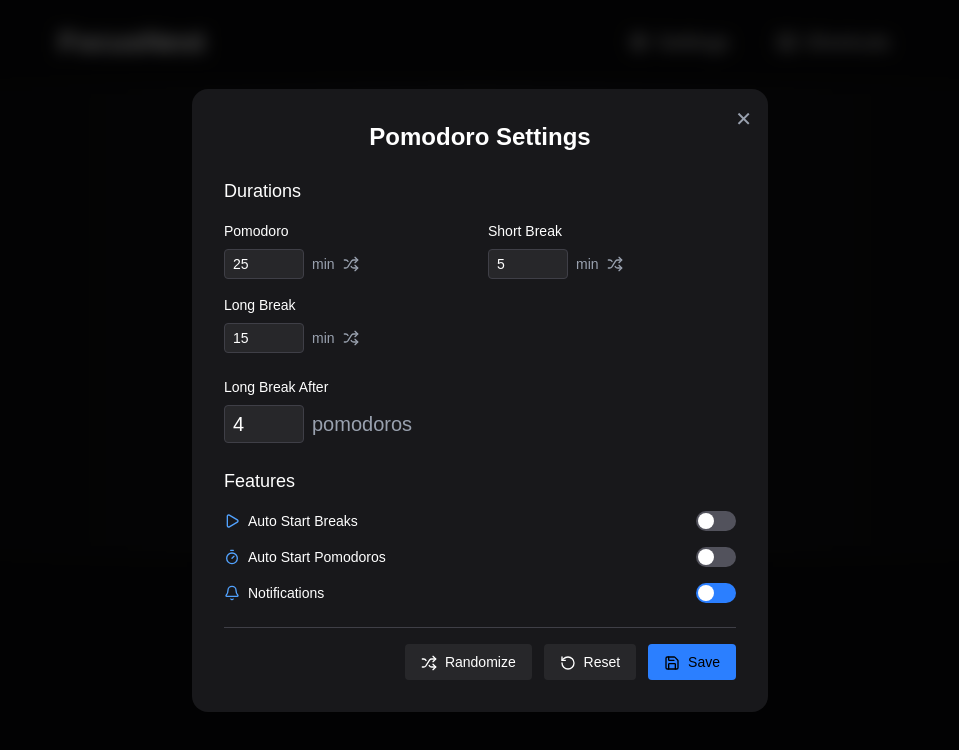
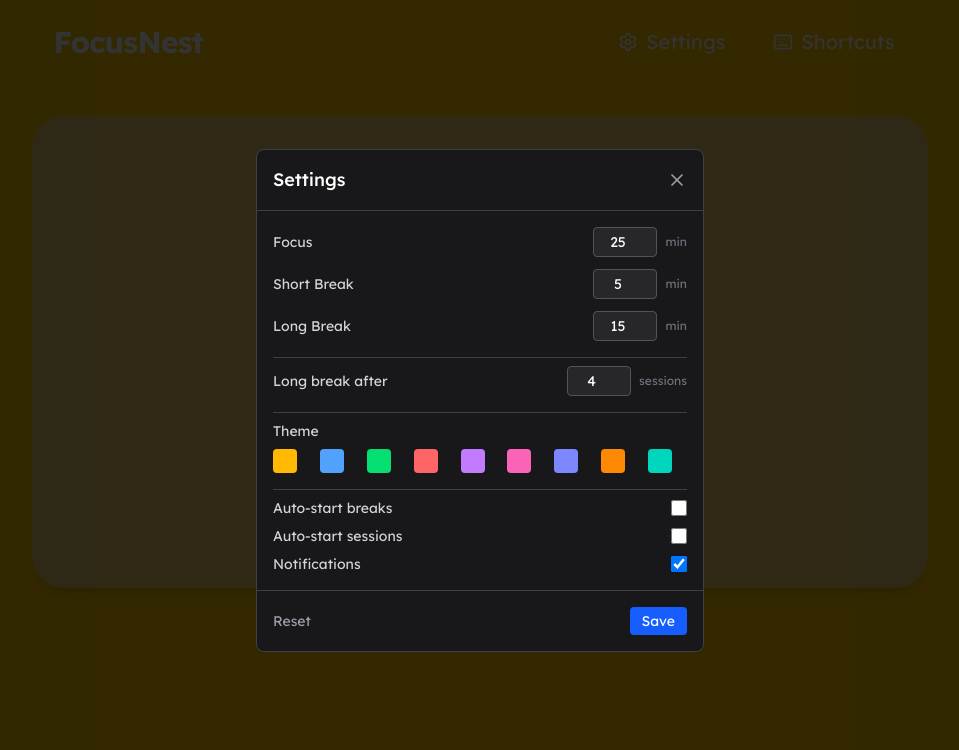
Before and after one commit to CoderSilicon/FocusNest, a Vue app: page / in a window 1280 px wide. Both pictures are taken after a click on the element "Settings". Shown: the top 750 px of the page, without its empty margins (160-1119 px from the left). Built offline with nearby package versions, Linux system fonts and the light colour scheme.

Commit message:
Third Instance

```diff
--- a/src/App.vue
+++ b/src/App.vue
@@ -1,18 +1,20 @@
 <template>
-  <div id="app" class="bg-zinc-950 h-screen">
+  <div :class="[homePageColor, 'min-h-screen transition-colors duration-500']">
     <AppNavbar />
-    <AppPomodoro />
+    <main class="container mx-auto px-4 py-8">
+      <AppPomodoro />
+    </main>
   </div>
 </template>
 
-<script lang="ts">
-export default {
-  name: 'App',
-  components: {
-    AppNavbar,
-    AppPomodoro,
-  },
-}
-import AppNavbar from './components/App_Navbar.vue'
-import AppPomodoro from './components/App_Pomodoro.vue'
+<script setup lang="ts">
+import { computed } from 'vue'
+import AppNavbar from '@/components/App_Navbar.vue'
+import AppPomodoro from '@/components/App_Pomodoro.vue'
+import { usePomoColor } from '@/functions/pomoColor'
+
+const { getHomePageColor } = usePomoColor()
+
+// Reactive home page color based on theme store
+const homePageColor = computed(() => getHomePageColor())
 </script>
--- a/src/assets/main.css
+++ b/src/assets/main.css
@@ -1,5 +1,5 @@
+@import url('https://fonts.googleapis.com/css2?family=Lexend:wght@100..900&display=swap');
 @import 'tailwindcss';
-@import url('https://fonts.googleapis.com/css2?family=Lexend:wght@100..900&display=swap');
 
 .lexend {
   font-family: 'Lexend', sans-serif;
--- a/src/components/App_Navbar.vue
+++ b/src/components/App_Navbar.vue
@@ -4,7 +4,9 @@
       <h1 class="font-bold text-3xl tracking-tight">FocusNest</h1>
       <ul class="flex gap-2 space-x-4 text-xl">
         <!-- Settings Trigger -->
-        <li class="flex relative items-center gap-2 px-3 py-2 rounded-full transition-colors">
+        <li
+          class="flex relative items-center gap-2 px-3 py-2 rounded-full transition-colors hover:bg-white/10"
+        >
           <span
             class="flex text-center justify-center items-center gap-2 cursor-pointer"
             @click="toggleSMenu"
@@ -12,108 +14,101 @@
             <Settings class="w-5 h-5" /> Settings
           </span>
 
-          <!-- Updated Settings Modal -->
+          <!-- Minimal Settings Modal -->
           <div
             v-if="isSMenuOpen"
-            class="fixed inset-0 bg-black/70 backdrop-blur z-50 flex items-center justify-center p-6"
+            class="fixed inset-0 bg-black/80 z-50 flex items-center justify-center p-4"
+            @click.self="toggleSMenu"
           >
+            <div class="bg-zinc-900 text-white w-full max-w-md rounded-lg border border-zinc-700">
+              <!-- Header -->
+              <div class="flex items-center justify-between p-4 border-b border-zinc-700">
+                <h2 class="text-lg font-medium">Settings</h2>
+                <button @click="toggleSMenu" class="text-zinc-400 hover:text-white">
+                  <X class="w-5 h-5" />
+                </button>
+              </div>
+
+              <div class="p-4 space-y-4">
+                <!-- Durations -->
+                <div class="space-y-3">
                   <div
-              class="bg-zinc-900 text-white w-full max-w-xl rounded-2xl p-8 shadow-lg overflow-y-auto max-h-[90vh] relative"
+                    v-for="(label, key) in durationLabels"
+                    :key="key"
+                    class="flex items-center justify-between"
                   >
-              <button
-                @click="toggleSMenu"
-                class="absolute top-4 right-4 text-gray-400 hover:text-white"
-              >
-                ✕
-              </button>
-              <h2 class="text-2xl font-semibold mb-6 text-center">Pomodoro Settings</h2>
-
-              <!-- durations -->
-              <section class="mb-6">
-                <h3 class="text-lg font-medium mb-4">Durations</h3>
-                <div class="grid grid-cols-2 gap-4 text-sm">
-                  <div v-for="(label, key) in durationLabels" :key="key" class="space-y-2">
-                    <label class="block">{{ label }}</label>
+                    <label class="text-sm text-zinc-300">{{ label }}</label>
                     <div class="flex items-center gap-2">
                       <input
                         v-model="settings[key]"
                         type="number"
                         min="1"
-                        class="w-20 px-2 py-1 bg-zinc-800 rounded border border-zinc-700 focus:outline-none focus:ring-1 focus:ring-blue-500"
+                        class="w-16 px-2 py-1 bg-zinc-800 border border-zinc-600 rounded text-center text-sm"
                       />
-                      <span class="text-gray-400">min</span>
-                      <button
-                        @click="randomizeDuration(key)"
-                        class="text-gray-400 hover:text-white"
-                      >
-                        <Shuffle class="w-4 h-4" />
-                      </button>
+                      <span class="text-xs text-zinc-500">min</span>
                     </div>
                   </div>
                 </div>
-              </section>
 
                 <!-- Long Break Interval -->
-              <section class="mb-6">
-                <label class="block mb-2 text-sm">Long Break After</label>
+                <div class="flex items-center justify-between pt-2 border-t border-zinc-700">
+                  <label class="text-sm text-zinc-300">Long break after</label>
                   <div class="flex items-center gap-2">
                     <input
                       v-model="settings.longBreakInterval"
                       type="number"
                       min="2"
                       max="10"
-                    class="w-20 px-2 py-1 bg-zinc-800 rounded border border-zinc-700 focus:outline-none focus:ring-1 focus:ring-blue-500"
+                      class="w-16 px-2 py-1 bg-zinc-800 border border-zinc-600 rounded text-center text-sm"
                     />
-                  <span class="text-gray-400">pomodoros</span>
+                    <span class="text-xs text-zinc-500">sessions</span>
                   </div>
-              </section>
+                </div>
 
-              <!-- Toggles -->
-              <section class="mb-6">
-                <h3 class="text-lg font-medium mb-4">Features</h3>
-                <div class="space-y-4 text-sm">
+                <!-- Colors -->
+                <div class="pt-2 border-t border-zinc-700">
+                  <label class="text-sm text-zinc-300 block mb-2">Theme</label>
+                  <div class="grid grid-cols-9 gap-2">
+                    <div
+                      v-for="color in availableColors"
+                      :key="color.name"
+                      @click="selectColor(color.class)"
+                      :class="[
+                        color.class,
+                        'w-6 h-6 rounded cursor-pointer',
+                        themeStore.color === color.class ? 'ring-1 ring-white' : '',
+                      ]"
+                    ></div>
+                  </div>
+                </div>
+
+                <!-- Features -->
+                <div class="pt-2 border-t border-zinc-700 space-y-2">
                   <div
                     v-for="(label, key) in featureLabels"
                     :key="key"
-                    class="flex justify-between items-center"
+                    class="flex items-center justify-between"
                   >
-                    <div class="flex items-center gap-2">
-                      <component :is="featureIcons[key]" class="w-4 h-4 text-blue-400" />
-                      <span>{{ label }}</span>
-                    </div>
-                    <label class="inline-flex items-center cursor-pointer">
-                      <input type="checkbox" v-model="settings[key]" class="sr-only peer" />
-                      <div
-                        class="w-10 h-5 bg-zinc-600 peer-checked:bg-blue-500 rounded-full relative transition-all"
-                      >
-                        <div
-                          class="absolute left-0.5 top-0.5 h-4 w-4 bg-white rounded-full transition-transform peer-checked:translate-x-5"
+                    <label class="text-sm text-zinc-300">{{ label }}</label>
+                    <input
+                      type="checkbox"
+                      v-model="settings[key]"
+                      class="w-4 h-4 bg-zinc-800 border-zinc-600 rounded focus:ring-blue-500"
                     />
                   </div>
-                    </label>
                 </div>
               </div>
-              </section>
 
-              <!-- Buttons -->
-              <div class="flex justify-end gap-3 pt-4 border-t border-zinc-700">
-                <button
-                  @click="randomizeAll"
-                  class="bg-zinc-800 hover:bg-zinc-700 px-4 py-2 rounded text-sm"
-                >
-                  <Shuffle class="inline w-4 h-4 mr-1" /> Randomize
-                </button>
-                <button
-                  @click="resetToDefaults"
-                  class="bg-zinc-800 hover:bg-zinc-700 px-4 py-2 rounded text-sm"
-                >
-                  <RotateCcw class="inline w-4 h-4 mr-1" /> Reset
+              <!-- Footer -->
+              <div class="flex justify-between p-4 border-t border-zinc-700">
+                <button @click="resetToDefaults" class="text-sm text-zinc-400 hover:text-white">
+                  Reset
                 </button>
                 <button
                   @click="saveSettings"
-                  class="bg-blue-500 hover:bg-blue-600 px-4 py-2 rounded text-sm text-black font-medium"
+                  class="px-3 py-1 bg-blue-600 hover:bg-blue-700 text-white rounded text-sm"
                 >
-                  <Save class="inline w-4 h-4 mr-1" /> Save
+                  Save
                 </button>
               </div>
             </div>
@@ -122,7 +117,7 @@
 
         <!-- Shortcuts Trigger -->
         <li
-          class="flex items-center gap-2 px-3 py-1 rounded-full transition-colors cursor-pointer"
+          class="flex items-center gap-2 px-3 py-1 rounded-full transition-colors cursor-pointer hover:bg-white/10"
           @click="toggleShortcuts"
         >
           <Keyboard class="w-5 h-5" />
@@ -131,58 +126,76 @@
       </ul>
     </nav>
 
-    <!-- Shortcuts Modal -->
+    <!-- Minimal Shortcuts Modal -->
     <div
       v-if="isShortcutsOpen"
-      class="fixed inset-0 bg-black/70 backdrop-blur z-50 flex items-center justify-center p-6"
+      class="fixed inset-0 bg-black/80 z-50 flex items-center justify-center p-6"
+      @click.self="toggleShortcuts"
     >
-      <div class="bg-zinc-900 text-white w-full max-w-md rounded-xl p-6 shadow-xl relative">
-        <button
-          @click="toggleShortcuts"
-          class="absolute top-4 right-4 text-gray-400 hover:text-white"
-        >
-          ✕
+      <div class="bg-zinc-900 text-white w-full max-w-xs rounded-lg border border-zinc-700">
+        <div class="flex items-center justify-between p-4 border-b border-zinc-700">
+          <h2 class="text-lg font-medium">Shortcuts</h2>
+          <button @click="toggleShortcuts" class="text-zinc-400 hover:text-white">
+            <X class="w-5 h-5" />
           </button>
-        <h2 class="text-xl font-semibold mb-4 text-center">Keyboard Shortcuts</h2>
-        <ul class="text-sm space-y-2">
-          <li><kbd class="bg-zinc-700 px-2 py-1 rounded">Space</kbd> — Start / Pause</li>
-          <li><kbd class="bg-zinc-700 px-2 py-1 rounded">R</kbd> — Reset Timer</li>
-          <li><kbd class="bg-zinc-700 px-2 py-1 rounded">S</kbd> — Open Settings</li>
-        </ul>
+        </div>
+        <div class="p-4 space-y-2">
+          <div class="flex justify-between text-sm">
+            <span class="text-zinc-300">Start/Pause</span>
+            <kbd class="px-2 py-1 bg-zinc-800 rounded text-xs">Space</kbd>
+          </div>
+          <div class="flex justify-between text-sm">
+            <span class="text-zinc-300">Reset</span>
+            <kbd class="px-2 py-1 bg-zinc-800 rounded text-xs">R</kbd>
+          </div>
+          <div class="flex justify-between text-sm">
+            <span class="text-zinc-300">Settings</span>
+            <kbd class="px-2 py-1 bg-zinc-800 rounded text-xs">S</kbd>
+          </div>
+        </div>
       </div>
     </div>
   </div>
 </template>
 
 <script lang="ts">
-import { Settings, Keyboard, Shuffle, Play, Timer, Bell, RotateCcw, Save } from 'lucide-vue-next'
+import { Settings, Keyboard, X } from 'lucide-vue-next'
 import { ref, reactive, watch } from 'vue'
-import { usePomodoroStore } from '@/stores/usePomodoroStore' // Import the Pinia store
+import { usePomodoroStore } from '@/stores/usePomodoroStore'
+import { useThemeStore } from '@/stores/ThemePatcher'
 
 export default {
   components: {
     Settings,
     Keyboard,
-    Shuffle,
-
-    Play,
-    Timer,
-    Bell,
-    RotateCcw,
-    Save,
+    X,
   },
   setup() {
     const isSMenuOpen = ref(false)
-    const store = usePomodoroStore() // Initialize the store
+    const store = usePomodoroStore()
+    const themeStore = useThemeStore()
     const isShortcutsOpen = ref(false)
 
-    // Initialize local settings with current store settings
     const settings = reactive({ ...store.settings })
 
-    // Watch for changes in isSMenuOpen to sync settings when modal opens
+    const availableColors = [
+      { name: 'Amber', class: 'bg-amber-400' },
+      { name: 'Blue', class: 'bg-blue-400' },
+      { name: 'Green', class: 'bg-green-400' },
+      { name: 'Red', class: 'bg-red-400' },
+      { name: 'Purple', class: 'bg-purple-400' },
+      { name: 'Pink', class: 'bg-pink-400' },
+      { name: 'Indigo', class: 'bg-indigo-400' },
+      { name: 'Orange', class: 'bg-orange-400' },
+      { name: 'Teal', class: 'bg-teal-400' },
+    ]
+
+    const selectColor = (colorClass: string) => {
+      themeStore.setColor(colorClass)
+    }
+
     watch(isSMenuOpen, (newValue) => {
       if (newValue) {
-        // When the menu opens, ensure local settings reflect the store's current state
         Object.assign(settings, store.settings)
       }
     })
@@ -195,70 +208,41 @@ export default {
       isShortcutsOpen.value = !isShortcutsOpen.value
     }
 
-    const randomizeDuration = (type: string) => {
-      switch (type) {
-        case 'pomodoro':
-          settings.pomodoroDuration = Math.floor(Math.random() * 35) + 15 // 15-50 minutes
-          break
-        case 'shortBreak':
-          settings.shortBreakDuration = Math.floor(Math.random() * 10) + 3 // 3-12 minutes
-          break
-        case 'longBreak':
-          settings.longBreakDuration = Math.floor(Math.random() * 25) + 15 // 15-40 minutes
-          break
-      }
-      // Note: Changes from randomizeDuration are not immediately pushed to the store.
-      // They will be saved when saveSettings is called.
-    }
-
-    const randomizeAll = () => {
-      store.randomizeSettings() // Use the store's action to randomize
-      Object.assign(settings, store.settings) // Update local settings from the store
-    }
-
     const resetToDefaults = () => {
-      store.resetSettingsToDefaults() // Use the store's action to reset
-      Object.assign(settings, store.settings) // Update local settings from the store
+      store.resetSettingsToDefaults()
+      Object.assign(settings, store.settings)
     }
 
     const saveSettings = () => {
-      store.updateSettings(settings) // Save the local settings to the store
-      console.log('Settings saved:', settings)
-      alert('Settings saved successfully!')
-      toggleSMenu() // Close the menu after saving
+      store.updateSettings(settings)
+      toggleSMenu()
     }
 
     const durationLabels = {
-      pomodoroDuration: 'Pomodoro',
+      pomodoroDuration: 'Focus',
       shortBreakDuration: 'Short Break',
       longBreakDuration: 'Long Break',
     }
 
     const featureLabels = {
-      autoStartBreaks: 'Auto Start Breaks',
-      autoStartPomodoros: 'Auto Start Pomodoros',
+      autoStartBreaks: 'Auto-start breaks',
+      autoStartPomodoros: 'Auto-start sessions',
       notifications: 'Notifications',
-    }
-
-    const featureIcons = {
-      autoStartBreaks: Play,
-      autoStartPomodoros: Timer,
-      notifications: Bell,
     }
 
     return {
       isSMenuOpen,
       settings,
       toggleSMenu,
-      randomizeDuration,
-      randomizeAll,
       resetToDefaults,
       saveSettings,
       durationLabels,
       featureLabels,
-      featureIcons,
       isShortcutsOpen,
       toggleShortcuts,
+      themeStore,
+      availableColors,
+      selectColor,
     }
   },
 }
--- a/src/components/App_Pomodoro.vue
+++ b/src/components/App_Pomodoro.vue
@@ -1,10 +1,10 @@
 <template>
   <div
-    class="lexend rounded-4xl mx-18 p-9 transition-all duration-500 select-none"
+    class="lexend rounded-4xl mx-auto p-9 transition-all duration-500 select-none max-w-4xl backdrop-blur-3xl shadow-lg"
     :class="{
-      'bg-gradient-to-r from-zinc-950 via-zinc-900 to-zinc-950 ': mode === 'pomodoro',
-      'bg-gradient-to-r from-zinc-950 via-green-600 to-zinc-950': mode === 'short',
-      'bg-gradient-to-r from-zinc-950 via-emerald-600 to-zinc-950': mode === 'long',
+      'bg-zinc-300/50': mode === 'pomodoro',
+      'bg-zinc-400/50': mode === 'short',
+      'bg-zinc-600/50': mode === 'long',
     }"
   >
     <!-- Mode Navigation -->
@@ -42,16 +42,23 @@
 
         <!-- Progress Bar -->
         <div class="w-full max-w-md mx-auto mb-6">
-          <div class="w-full h-2 rounded-full bg-white">
+          <div
+            class="w-full h-2 rounded-full overflow-hidden"
+            :class="{
+              'bg-zinc-300/50': mode === 'pomodoro',
+              'bg-zinc-400/50': mode === 'short',
+              'bg-zinc-600/50': mode === 'long',
+            }"
+          >
             <div
-              class="h-full rounded-full transition-all duration-1000 ease-linear bg-black"
+              class="h-full rounded-full transition-all duration-1000 ease-linear bg-slate-100"
               :style="{ width: progressPercentage + '%' }"
             ></div>
           </div>
         </div>
 
         <!-- Session Info -->
-        <div class="text-lg font-medium mb-6 text-slate-300">
+        <div class="text-lg font-medium mb-6 text-slate-100">
           <p v-if="mode === 'pomodoro'">
             Pomodoro #{{ store.pomodoroCount + 1 }}
             <span v-if="store.isLongBreakTime"> • Long break next!</span>
@@ -102,14 +109,17 @@
       <div class="flex justify-center items-center gap-4">
         <button
           @click="toggle"
-          class="px-8 py-3 rounded-full font-bold text-lg transition-all duration-300 border-2 min-w-[120px] bg-white text-black"
+          :class="[
+            'text-transparent text-shadow-xs',
+            'px-8 py-3 rounded-full font-bold text-lg transition-all duration-300 hover:scale-105 active:scale-95 ',
+          ]"
         >
           {{ running ? 'Pause' : 'Start' }}
         </button>
 
         <button
           @click="reset"
-          class="px-9 py-3 rounded-full font-medium text-lg transition-all duration-300 border-2 text-white border-white"
+          class="px-9 py-3 rounded-full font-medium text-lg border-2 text-white border-white hover:bg-white hover:text-black transition-all duration-300"
         >
           Reset
         </button>
@@ -123,12 +133,14 @@
 <script lang="ts">
 import { ref, computed, watch, onMounted, onUnmounted, defineComponent } from 'vue'
 import { usePomodoroStore } from '@/stores/usePomodoroStore'
+import { usePomoColor } from '@/functions/pomoColor'
 
 export default defineComponent({
   name: 'AppPomodoro',
 
   setup() {
     const store = usePomodoroStore()
+    const { getColorName } = usePomoColor()
 
     const modes = ['pomodoro', 'short', 'long'] as const
     type Mode = (typeof modes)[number]
@@ -142,6 +154,8 @@ export default defineComponent({
     const timer = ref(0)
     const running = ref(false)
     let interval: ReturnType<typeof setInterval> | null = null
+
+    // Computed properties for dynamic styling
 
     const durationInSeconds = computed(() => {
       switch (mode.value) {
@@ -286,6 +300,7 @@ export default defineComponent({
       toggle,
       reset,
       switchMode,
+      getColorName,
     }
   },
 })
@@ -295,15 +310,6 @@ export default defineComponent({
 /* Custom animations for smooth transitions */
 .transition-all {
   transition: all 0.3s cubic-bezier(0.4, 0, 0.2, 1);
-}
-
-/* Ensure consistent button sizing */
-button {
-  transition: transform 0.2s ease;
-}
-
-button:active {
-  transform: scale(0.98);
 }
 
 /* Progress bar animation */
--- /dev/null
+++ b/src/functions/pomoColor.ts
@@ -0,0 +1,24 @@
+// pomoColor.ts - Utility functions for managing Pomodoro colors
+import { useThemeStore } from '@/stores/ThemePatcher'
+
+export const usePomoColor = () => {
+  const themeStore = useThemeStore()
+
+  // Get the current theme color for home page
+  const getHomePageColor = (): string => {
+    return themeStore.color
+  }
+
+  // Extract color name from class (e.g., 'bg-yellow-400' -> 'yellow')
+  const getColorName = (): string => {
+    const currentColor = themeStore.color
+    // Fixed regex to match multi-character color names
+    const match = currentColor.match(/bg-(\w+)-400/)
+    return match ? match[1] : 'yellow'
+  }
+
+  return {
+    getHomePageColor,
+    getColorName,
+  }
+}
--- /dev/null
+++ b/src/stores/ThemePatcher.ts
@@ -0,0 +1,15 @@
+import { defineStore } from 'pinia'
+
+export const useThemeStore = defineStore('theme', {
+  state: () => ({
+    color: 'bg-yellow-400',
+  }),
+  getters: {
+    getColor: (state) => state.color,
+  },
+  actions: {
+    setColor(color: string) {
+      this.color = color
+    },
+  },
+})
```
Also changed, not shown: src/components/App_Tasks.vue (+8 -0 lines). Lines whose indentation alone changed are shown as unchanged.
